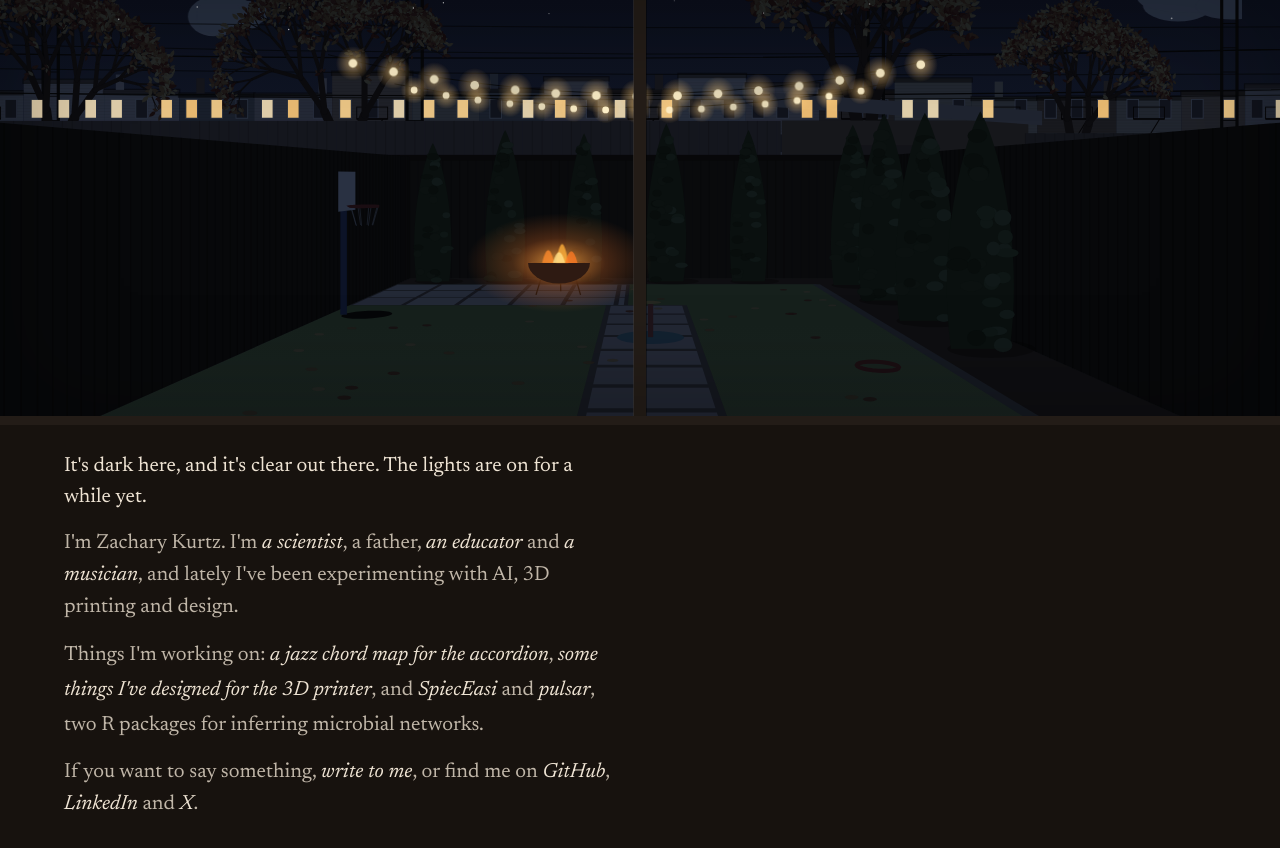
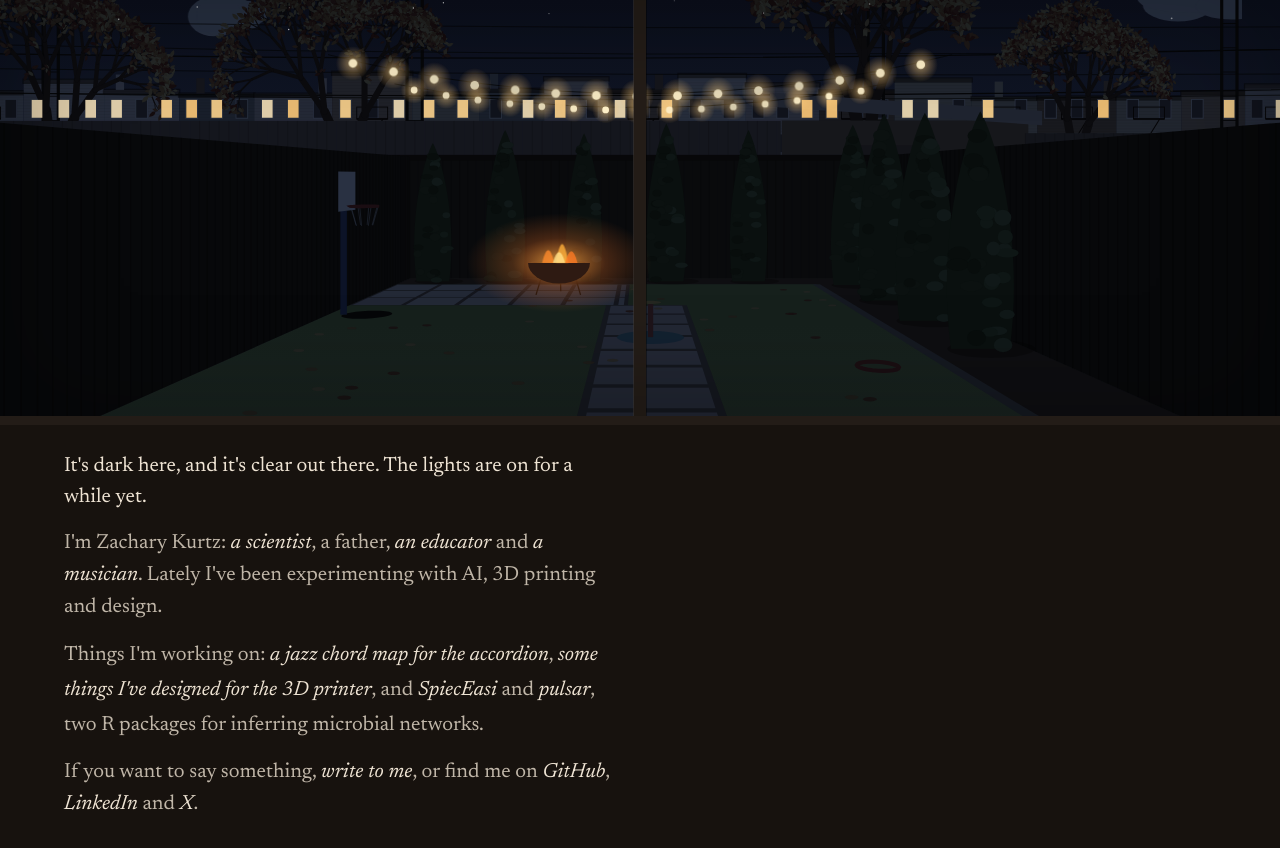
Before and after one commit to zdk123/zdk123.github.io, a plain HTML site: page index.html in a window 1280 px wide. Drawn offline with Linux system fonts and the light colour scheme; no server answers.

Commit message:
Tighten bio sentence

```diff
--- a/index.html
+++ b/index.html
@@ -64,7 +64,7 @@
   <div class="sill">
     <div class="text">
       <p id="opener"></p>
-      <p class="soft">I'm Zachary Kurtz. I'm <a href="https://scholar.google.com/citations?user=owAHdjcAAAAJ">a scientist</a>, a father, <a href="https://sps.columbia.edu/person/zachary-kurtz">an educator</a> and <a href="https://www.youtube.com/playlist?list=PLA2C8693B031C9BA1">a musician</a>, and lately I've been experimenting with AI, 3D printing and design.</p>
+      <p class="soft">I'm Zachary Kurtz: <a href="https://scholar.google.com/citations?user=owAHdjcAAAAJ">a scientist</a>, a father, <a href="https://sps.columbia.edu/person/zachary-kurtz">an educator</a> and <a href="https://www.youtube.com/playlist?list=PLA2C8693B031C9BA1">a musician</a>. Lately I've been experimenting with AI, 3D printing and design.</p>
       <p class="soft" style="line-height:1.7">Things I'm working on: <a href="https://zdk123.github.io/AccordionChordMap/">a jazz chord map for the accordion</a>,
         <a href="https://github.com/zdk123/models">some things I've designed for the 3D printer</a>,
         and <a href="https://github.com/zdk123/SpiecEasi">SpiecEasi</a> and <a href="https://github.com/zdk123/pulsar">pulsar</a>, two R packages for inferring microbial networks.</p>
```
